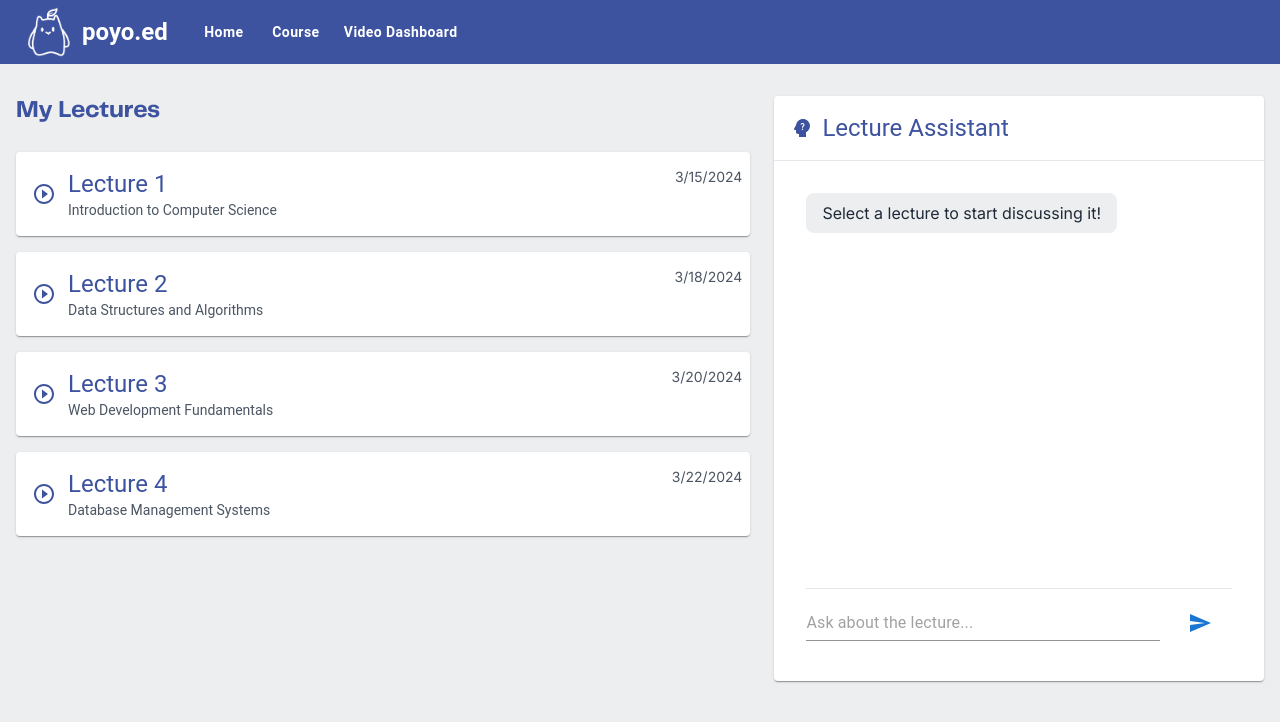
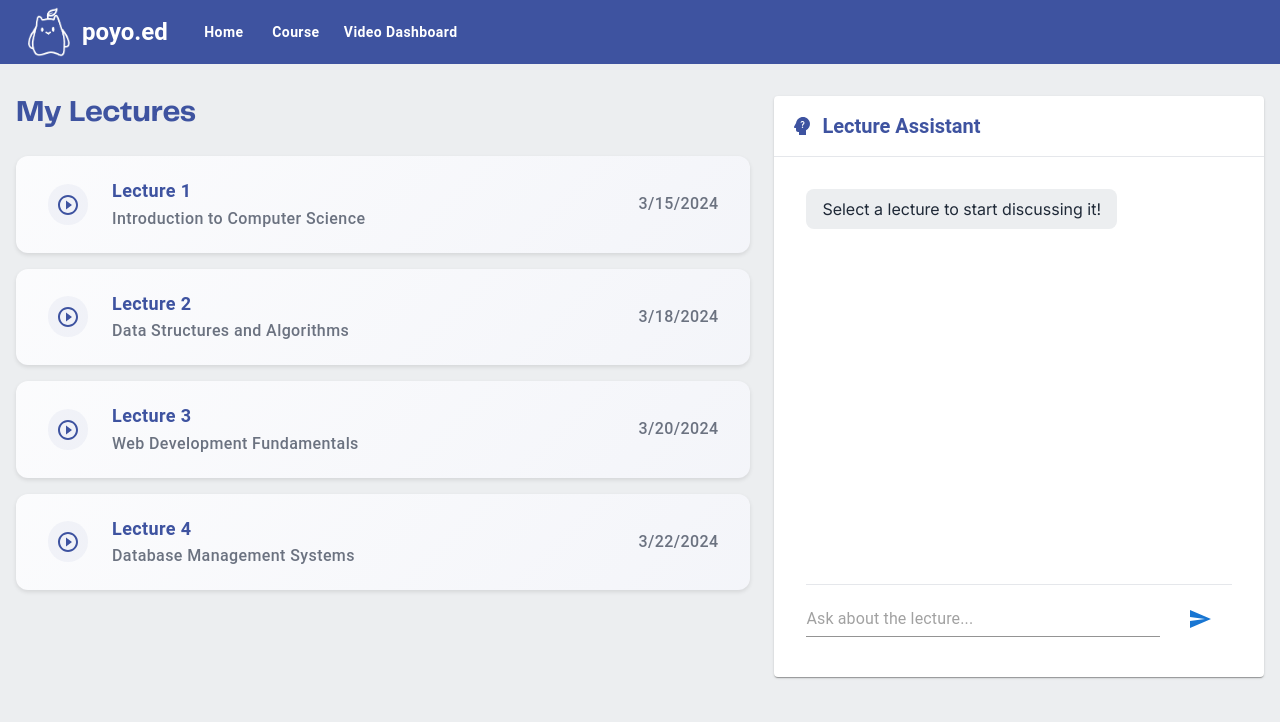
Before and after one commit to david-roh/poyoVision, a Next.js app: page /lectures in a window 1280 px wide. Shown: the top 722 px of the page. Built offline with nearby package versions, Linux system fonts and the light colour scheme.

Commit message:
Improved lectures

```diff
--- a/components/lectures.tsx
+++ b/components/lectures.tsx
@@ -5,6 +5,7 @@ import PsychologyAltIcon from '@mui/icons-material/PsychologyAlt';
 import PlayCircleOutlineIcon from '@mui/icons-material/PlayCircleOutline';
 import SendIcon from '@mui/icons-material/Send';
 import { useState } from "react"
+import MenuBookIcon from '@mui/icons-material/MenuBook';
 
 export default function Component() {
   const [message, setMessage] = useState("")
@@ -26,25 +27,84 @@ export default function Component() {
         <div className="grid gap-6 md:grid-cols-[1.5fr_1fr]">
           {/* Left Column - Lecture List */}
           <div className="space-y-4">
-            <h2 className="text-2xl font-bold text-[#3E53A0] mb-6">My Lectures</h2>
+            <h2 className="text-3xl font-bold text-[#3E53A0] mb-6">
+              My Lectures
+            </h2>
             {lectures.map((lecture) => (
-              <Card key={lecture.id} className="bg-white shadow-lg hover:shadow-xl transition-shadow cursor-pointer">
-                <CardHeader
-                  title={
-                    <div className="flex items-center gap-3">
-                      <PlayCircleOutlineIcon className="h-5 w-5 text-[#3E53A0]" />
-                      <div>
-                        <div className="text-[#3E53A0]">Lecture {lecture.id}</div>
-                        <p className="text-sm text-gray-600">{lecture.title}</p>
-                      </div>
+              <Card
+                key={lecture.id}
+                sx={{
+                  bgcolor: 'white',
+                  boxShadow: '0 2px 4px rgba(0, 0, 0, 0.1)',
+                  borderRadius: '12px',
+                  overflow: 'hidden',
+                  height: 'auto',
+                  p: 0,
+                  transition: 'transform 0.2s ease-in-out, box-shadow 0.2s ease-in-out',
+                  '&:hover': {
+                    boxShadow: '0 6px 12px -2px rgba(62, 83, 160, 0.15)',
+                    transform: 'translateY(-2px)'
+                  }
+                }}
+              >
+                <Button
+                  fullWidth
+                  sx={{
+                    justifyContent: 'flex-start',
+                    py: 3,
+                    px: 4,
+                    minHeight: '84px',
+                    textAlign: 'left',
+                    background: 'linear-gradient(135deg, rgba(62, 83, 160, 0.02) 0%, rgba(62, 83, 160, 0.06) 100%)',
+                    '&:hover': {
+                      background: 'linear-gradient(135deg, rgba(62, 83, 160, 0.06) 0%, rgba(62, 83, 160, 0.1) 100%)',
+                    },
+                    flexDirection: 'row',
+                    alignItems: 'center',
+                    gap: 3,
+                    textTransform: 'none',
+                    position: 'relative',
+                    overflow: 'hidden',
+                    '&::after': {
+                      content: '""',
+                      position: 'absolute',
+                      left: 0,
+                      bottom: 0,
+                      height: '3px',
+                      width: '100%',
+                      background: 'linear-gradient(90deg, #3E53A0 0%, #5C71BE 100%)',
+                      opacity: 0,
+                      transition: 'opacity 0.2s ease-in-out',
+                    },
+                    '&:hover::after': {
+                      opacity: 1
+                    }
+                  }}
+                >
+                  <div className="bg-[#3E53A0]/5 rounded-full p-2">
+                    <PlayCircleOutlineIcon
+                      sx={{
+                        fontSize: 24,
+                        color: '#3E53A0',
+                        transition: 'transform 0.2s ease-in-out',
+                        '.MuiButton-root:hover &': {
+                          transform: 'scale(1.1)'
+                        }
+                      }}
+                    />
+                  </div>
+                  <div className="flex-1 min-w-0">
+                    <div className="text-lg font-semibold text-[#3E53A0] leading-tight">
+                      Lecture {lecture.id}
                     </div>
-                  }
-                  action={
-                    <span className="text-sm text-gray-600">
-                      {new Date(lecture.date).toLocaleDateString()}
-                    </span>
-                  }
-                />
+                    <p className="text-base text-gray-500 truncate leading-tight mt-1.5">
+                      {lecture.title}
+                    </p>
+                  </div>
+                  <span className="text-base text-gray-500 font-medium pl-4">
+                    {new Date(lecture.date).toLocaleDateString()}
+                  </span>
+                </Button>
               </Card>
             ))}
           </div>
@@ -53,8 +113,8 @@ export default function Component() {
           <Card className="bg-white shadow-lg">
             <CardHeader
               title={
-                <div className="text-[#3E53A0] flex items-center gap-2">
-                  <PsychologyAltIcon className="h-5 w-5" />
+                <div className="text-[#3E53A0] flex items-center gap-2 font-bold text-xl">
+                  <PsychologyAltIcon className="h-6 w-6" />
                   Lecture Assistant
                 </div>
               }
```
